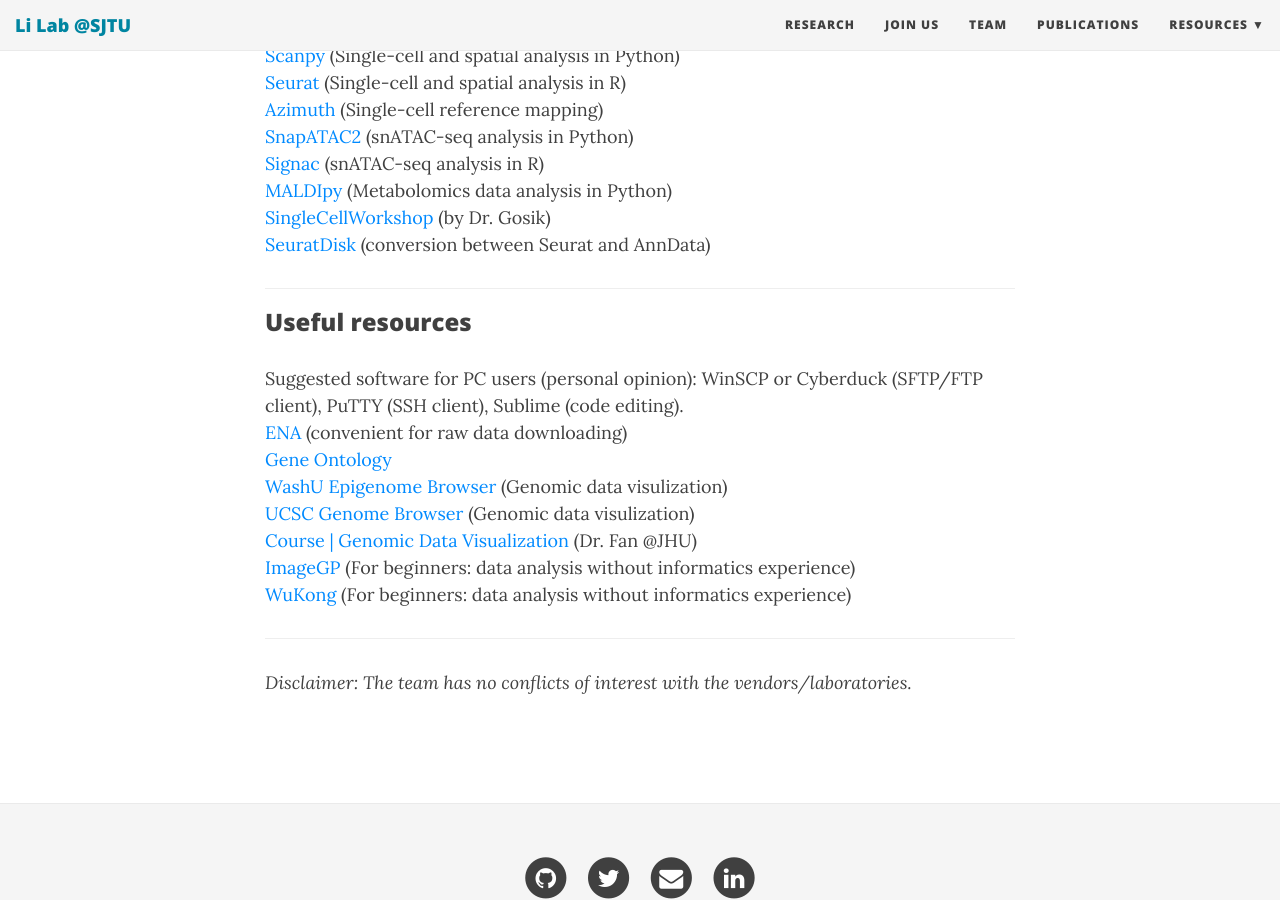
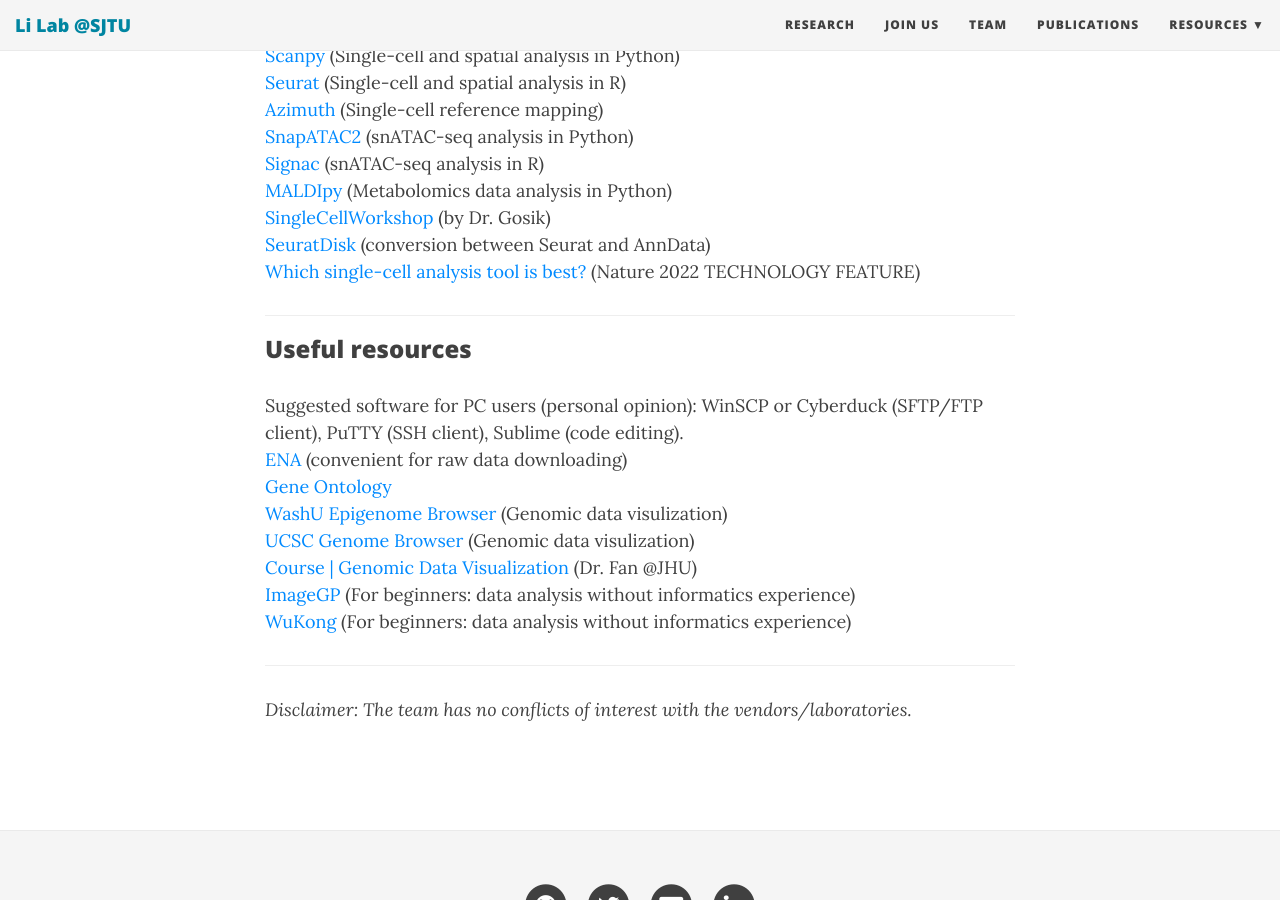
Before and after one commit to TheLiLab/thelilab.github.io, a Jekyll site: the page built from drylab.md, in a window 1280 px wide and 900 px high, scrolled down 1081 px. Built offline with Jekyll 4.4.1, drawn with Linux system fonts in a browser that asks for light colours; nearby versions of some CDN libraries.

Commit message:
Update drylab.md

```diff
--- a/drylab.md
+++ b/drylab.md
@@ -34,6 +34,7 @@
 <a href="https://github.com/TheHumphreysLab/MALDIpy" target="_blank">MALDIpy</a> (Metabolomics data analysis in Python)<br>
 <a href="https://broadinstitute.github.io/KrumlovSingleCellWorkshop2020/" target="_blank">SingleCellWorkshop</a> (by Dr. Gosik)<br>
 <a href="https://mojaveazure.github.io/seurat-disk/articles/convert-anndata.html" target="_blank">SeuratDisk</a> (conversion between Seurat and AnnData)<br>
+<a href="https://www.nature.com/articles/d41586-022-04426-5" target="_blank">Which single-cell analysis tool is best?</a> (Nature 2022 TECHNOLOGY FEATURE)<br>
 <hr>
 
 ### Useful resources
```
